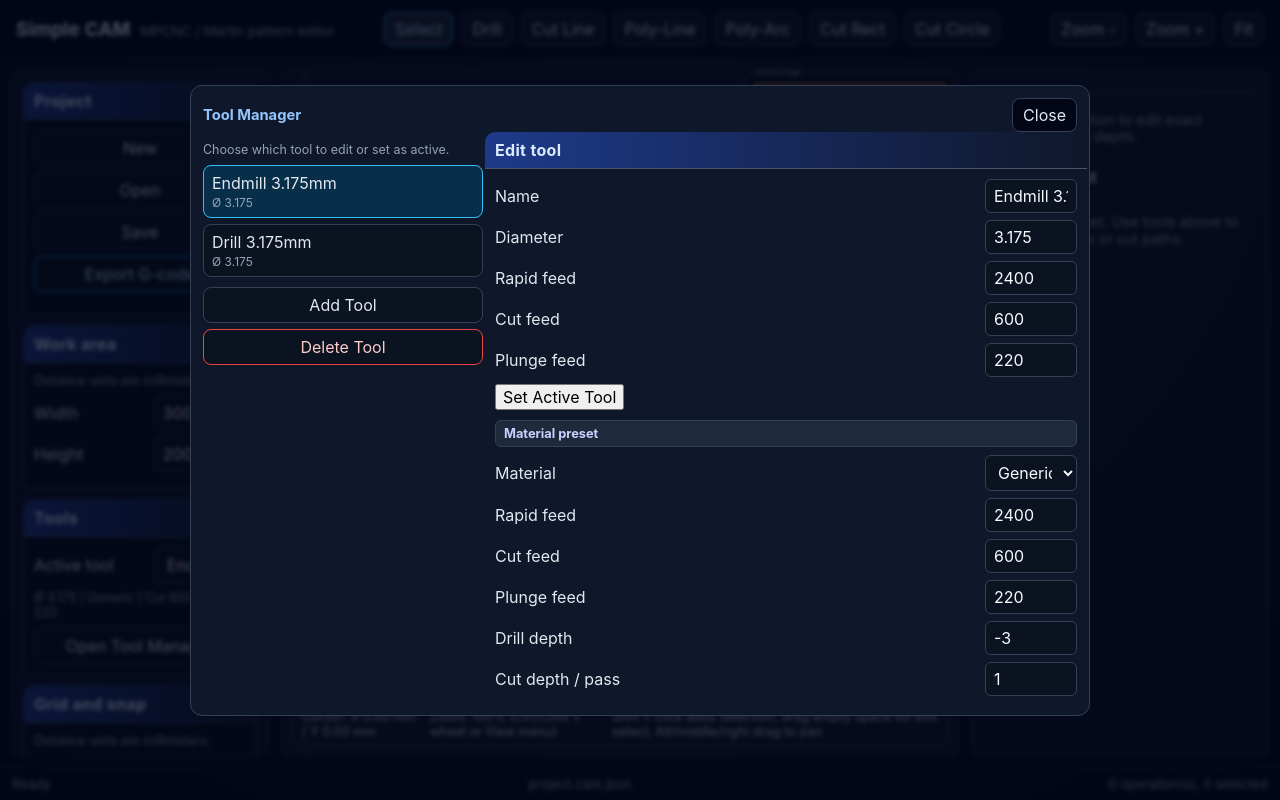
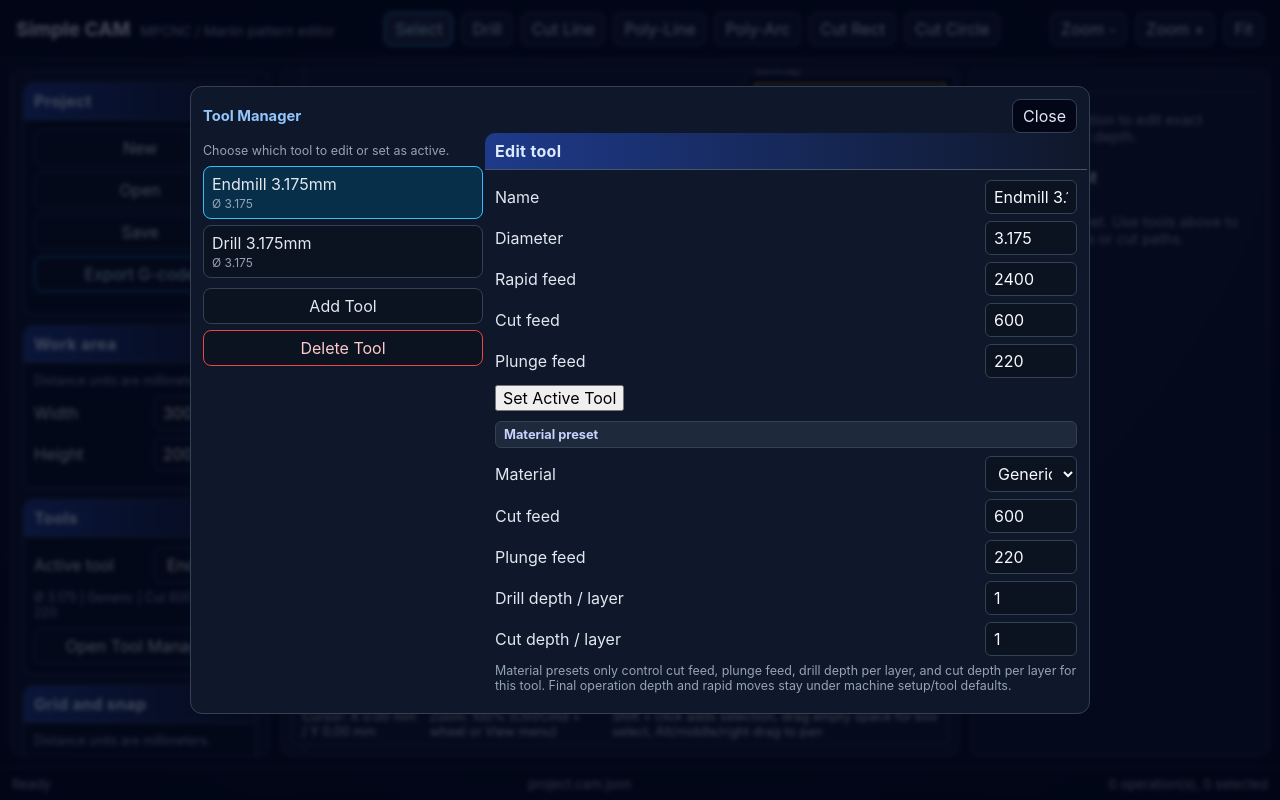
Before and after one commit to shusain/simple-CAM, a React app: page / in a window 1280 px wide. Both pictures are taken after a click on the button "Open Tool Manager". Built offline with nearby package versions, Linux system fonts and the light colour scheme.

Commit message:
Moving the depth per pass/drill per pass into material/tool setup out of machine level setup.

```diff
--- a/src/App.jsx
+++ b/src/App.jsx
@@ -8,7 +8,6 @@ import {
   normalizeMaterial,
   normalizeTool,
   resolveMaterialId,
-  resolveToolPreset,
 } from './utils/tooling';
 import './App.css';
 
@@ -21,9 +20,7 @@ const DEFAULT_SETTINGS = {
   safeZ: 5,
   startEndZ: 15,
   drillDepth: -3,
-  peckDepth: 1,
   cutDepth: -2,
-  cutDepthPerPass: 1,
   rapidFeedRate: 2400,
   cutFeedRate: 600,
   plungeFeedRate: 220,
@@ -42,10 +39,9 @@ const DEFAULT_TOOLS = [
     plungeFeedRate: 220,
     materialProfiles: {
       'material-generic': {
-        rapidFeedRate: 2400,
         cutFeedRate: 600,
         plungeFeedRate: 220,
-        drillDepth: -3,
+        drillDepthPerPass: 1,
         cutDepthPerPass: 1,
       },
     },
@@ -59,10 +55,9 @@ const DEFAULT_TOOLS = [
     plungeFeedRate: 180,
     materialProfiles: {
       'material-generic': {
-        rapidFeedRate: 1800,
         cutFeedRate: 350,
         plungeFeedRate: 180,
-        drillDepth: -3,
+        drillDepthPerPass: 1,
         cutDepthPerPass: 1,
       },
     },
@@ -105,6 +100,7 @@ function fileNameFromPath(filePath) {
 function offsetOperation(operation, dx, dy) {
   return moveOperation(operation, dx, dy);
 }
+
 function loadPreferences() {
   if (typeof window === 'undefined' || !window.localStorage) {
     return null;
@@ -325,12 +321,6 @@ export default function App() {
     DEFAULT_SETTINGS.activeMaterialId
   );
   const activeMaterial = materials.find((material) => material.id === activeMaterialId) || materials[0] || null;
-  const activeToolDefinition = tools.find((tool) => tool.id === activeToolId) || tools[0] || null;
-  const activeToolPreset = useMemo(
-    () => resolveToolPreset(activeToolDefinition, activeMaterialId, settings),
-    [activeMaterialId, activeToolDefinition, settings]
-  );
-
   const selectedOperation = useMemo(() => {
     if (selectedIds.length !== 1) return null;
     return operations.find((op) => op.id === selectedIds[0]) || null;
@@ -792,15 +782,6 @@ export default function App() {
 
     const loaded = result.project || {};
     const loadedSettings = { ...DEFAULT_SETTINGS, ...(loaded.settings || {}) };
-    if (typeof loadedSettings.drillDepth !== 'number' && typeof loadedSettings.peckDepth === 'number') {
-      loadedSettings.drillDepth = loadedSettings.peckDepth;
-    }
-    if (typeof loadedSettings.peckDepth !== 'number') {
-      loadedSettings.peckDepth = Math.max(0.1, Math.abs(loadedSettings.drillDepth || 1));
-    }
-    if (typeof loadedSettings.cutDepthPerPass !== 'number') {
-      loadedSettings.cutDepthPerPass = Math.max(0.1, Math.abs(loadedSettings.cutDepth || 1));
-    }
 
     const loadedMaterialsRaw =
       Array.isArray(loaded.materials) && loaded.materials.length > 0 ? loaded.materials : DEFAULT_MATERIALS;
@@ -1180,7 +1161,7 @@ export default function App() {
             onMoveOperations={moveSelectedOperations}
             activeToolId={activeToolId}
             activeMaterialId={activeMaterialId}
-            defaultDrillDepth={activeToolPreset.drillDepth}
+            defaultDrillDepth={settings.drillDepth}
             zoomRequest={zoomRequest}
             pastePreview={pastePreview}
             onPlacePaste={placePastedOperations}
--- a/src/components/ControlPanel.jsx
+++ b/src/components/ControlPanel.jsx
@@ -177,17 +177,6 @@ function ToolManagerModal({
                     </select>
                   </label>
                   <NumberField
-                    label="Rapid feed"
-                    value={materialPreset.rapidFeedRate}
-                    min={1}
-                    step={1}
-                    onChange={(value) =>
-                      onUpdateToolMaterialProfile(editingTool.id, editingMaterial.id, {
-                        rapidFeedRate: Math.max(1, Math.round(value || 1)),
-                      })
-                    }
-                  />
-                  <NumberField
                     label="Cut feed"
                     value={materialPreset.cutFeedRate}
                     min={1}
@@ -210,17 +199,18 @@ function ToolManagerModal({
                     }
                   />
                   <NumberField
-                    label="Drill depth"
-                    value={materialPreset.drillDepth}
+                    label="Drill depth / layer"
+                    value={materialPreset.drillDepthPerPass}
+                    min={0.1}
                     step={0.1}
                     onChange={(value) =>
                       onUpdateToolMaterialProfile(editingTool.id, editingMaterial.id, {
-                        drillDepth: value || 0,
+                        drillDepthPerPass: Math.max(0.1, Math.abs(value) || 0.1),
                       })
                     }
                   />
                   <NumberField
-                    label="Cut depth / pass"
+                    label="Cut depth / layer"
                     value={materialPreset.cutDepthPerPass}
                     min={0.1}
                     step={0.1}
@@ -230,6 +220,11 @@ function ToolManagerModal({
                       })
                     }
                   />
+                  <p className="section-note">
+                    Material presets only control cut feed, plunge feed, drill depth per layer, and cut
+                    depth per layer for this tool. Final operation depth and rapid moves stay under machine
+                    setup/tool defaults.
+                  </p>
                 </>
               ) : null}
             </div>
@@ -516,26 +511,10 @@ export default function ControlPanel({
           onChange={(value) => onSettingsChange({ drillDepth: value || 0 })}
         />
         <NumberField
-          label="Peck depth"
-          value={settings.peckDepth}
-          min={0.1}
-          step={0.1}
-          onChange={(value) => onSettingsChange({ peckDepth: Math.max(0.1, Math.abs(value) || 0.1) })}
-        />
-        <NumberField
           label="Cut depth"
           value={settings.cutDepth}
           step={0.1}
           onChange={(value) => onSettingsChange({ cutDepth: value || 0 })}
-        />
-        <NumberField
-          label="Cut depth / pass"
-          value={settings.cutDepthPerPass}
-          min={0.1}
-          step={0.1}
-          onChange={(value) =>
-            onSettingsChange({ cutDepthPerPass: Math.max(0.1, Math.abs(value) || 0.1) })
-          }
         />
         <button
           type="button"
--- a/src/utils/gcode.js
+++ b/src/utils/gcode.js
@@ -577,8 +577,8 @@ function appendDrill(lines, operation, settings, tool, useStartEndClearance = fa
   const preset = resolveToolPreset(tool, operation.materialId, settings);
   const rapidFeed = num(preset.rapidFeedRate, 0);
   const plungeFeed = num(preset.plungeFeedRate, 0);
-  const finalDepth = toNegativeDepth(operation.depth, preset.drillDepth);
-  const peckDepth = toPositiveStep(settings.peckDepth, Math.abs(finalDepth));
+  const finalDepth = toNegativeDepth(operation.depth, settings.drillDepth);
+  const peckDepth = toPositiveStep(preset.drillDepthPerPass, Math.abs(finalDepth));
   const pecks = buildIncrementDepths(finalDepth, peckDepth);
   const peckRetractZ = 1;
 
--- a/src/utils/tooling.js
+++ b/src/utils/tooling.js
@@ -1,11 +1,6 @@
 function toPositiveNumber(value, fallback) {
   const numeric = Number(value);
   return Number.isFinite(numeric) && numeric > 0 ? numeric : fallback;
-}
-
-function toFiniteNumber(value, fallback) {
-  const numeric = Number(value);
-  return Number.isFinite(numeric) ? numeric : fallback;
 }
 
 function sanitizeId(value) {
@@ -35,27 +30,24 @@ export function normalizeMaterialProfile(profile) {
     return null;
   }
 
-  const rapidFeedRate = toPositiveNumber(profile.rapidFeedRate, null);
   const cutFeedRate = toPositiveNumber(profile.cutFeedRate, null);
   const plungeFeedRate = toPositiveNumber(profile.plungeFeedRate, null);
-  const drillDepth = toFiniteNumber(profile.drillDepth, null);
+  const drillDepthPerPass = toPositiveNumber(profile.drillDepthPerPass, null);
   const cutDepthPerPass = toPositiveNumber(profile.cutDepthPerPass, null);
 
   if (
-    rapidFeedRate === null &&
     cutFeedRate === null &&
     plungeFeedRate === null &&
-    drillDepth === null &&
+    drillDepthPerPass === null &&
     cutDepthPerPass === null
   ) {
     return null;
   }
 
   return {
-    rapidFeedRate,
     cutFeedRate,
     plungeFeedRate,
-    drillDepth,
+    drillDepthPerPass,
     cutDepthPerPass,
   };
 }
@@ -114,10 +106,10 @@ export function resolveToolPreset(tool, materialId, settings = {}) {
   const profile = getToolMaterialProfile(tool, materialId);
 
   return {
-    rapidFeedRate: profile?.rapidFeedRate ?? tool?.rapidFeedRate ?? settings.rapidFeedRate ?? 2400,
+    rapidFeedRate: tool?.rapidFeedRate ?? settings.rapidFeedRate ?? 2400,
     cutFeedRate: profile?.cutFeedRate ?? tool?.cutFeedRate ?? settings.cutFeedRate ?? 600,
     plungeFeedRate: profile?.plungeFeedRate ?? tool?.plungeFeedRate ?? settings.plungeFeedRate ?? 220,
-    drillDepth: profile?.drillDepth ?? settings.drillDepth ?? -1,
-    cutDepthPerPass: profile?.cutDepthPerPass ?? settings.cutDepthPerPass ?? 1,
+    drillDepthPerPass: profile?.drillDepthPerPass ?? 1,
+    cutDepthPerPass: profile?.cutDepthPerPass ?? 1,
   };
 }
```
